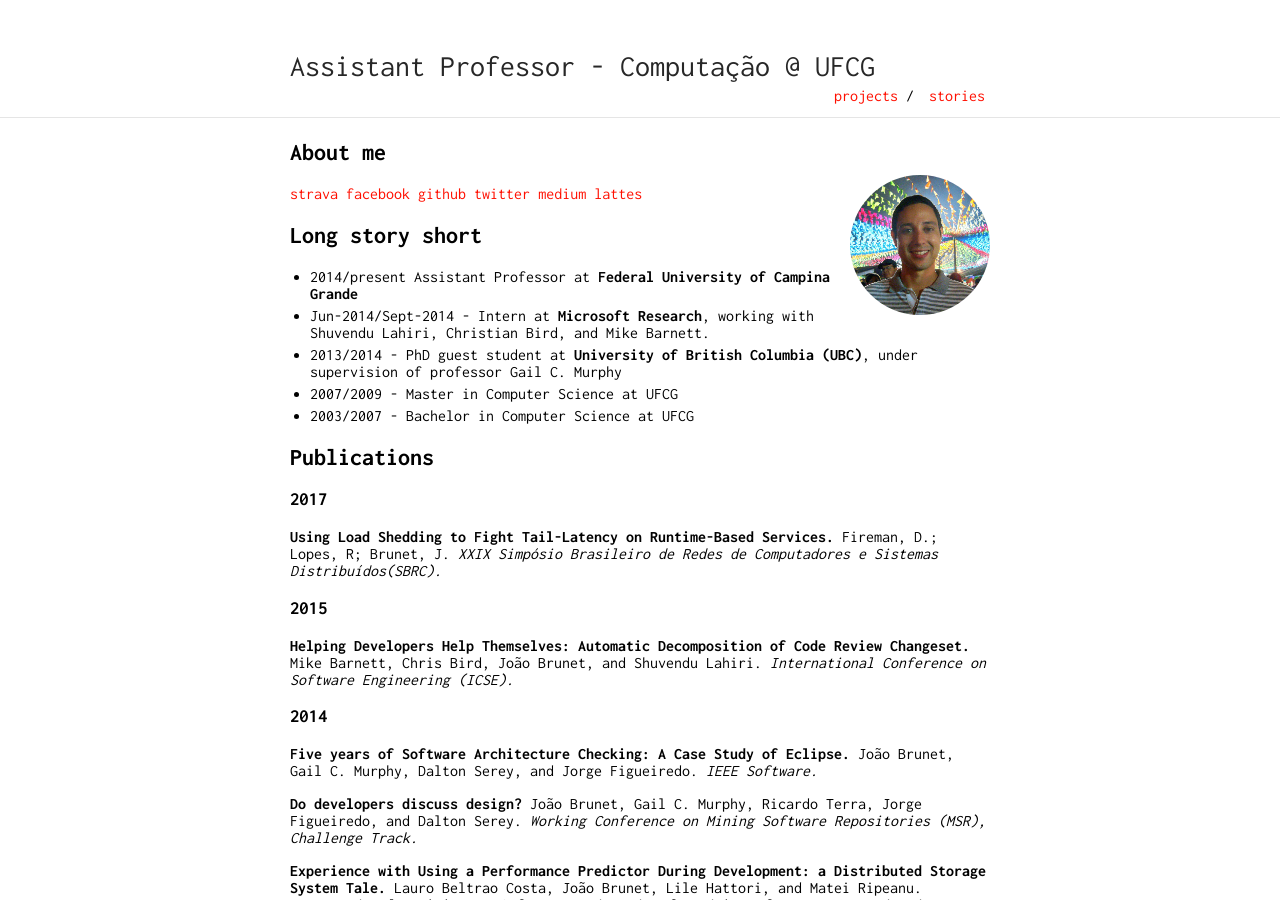
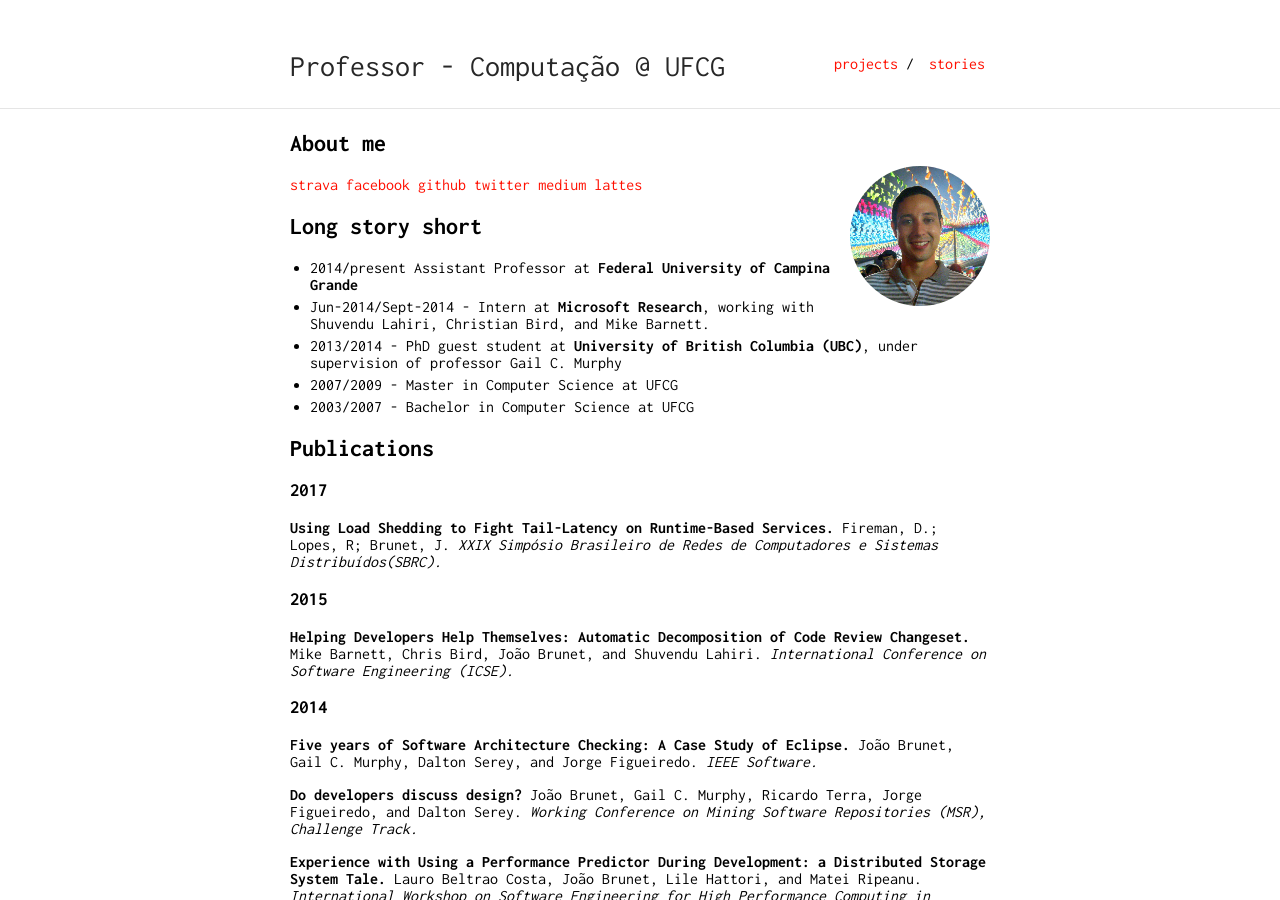
Before and after one commit to joaoarthurbm/joaoarthurbm.github.io, a Jekyll site: the page built from index.md, in a window 1280 px wide and 900 px high. Built offline with Jekyll 4.4.1, drawn with Linux system fonts in a browser that asks for light colours; our own code applies the rules of GitHub Pages for plain Markdown files.

Commit message:
changing title

```diff
--- a/_config.yml
+++ b/_config.yml
@@ -1,4 +1,4 @@
-title: Assistant Professor - Computação @ UFCG
+title: Professor - Computação @ UFCG
 url: "https://joaoarthurbm.github.io"
 baseurl: "/"
 
```
